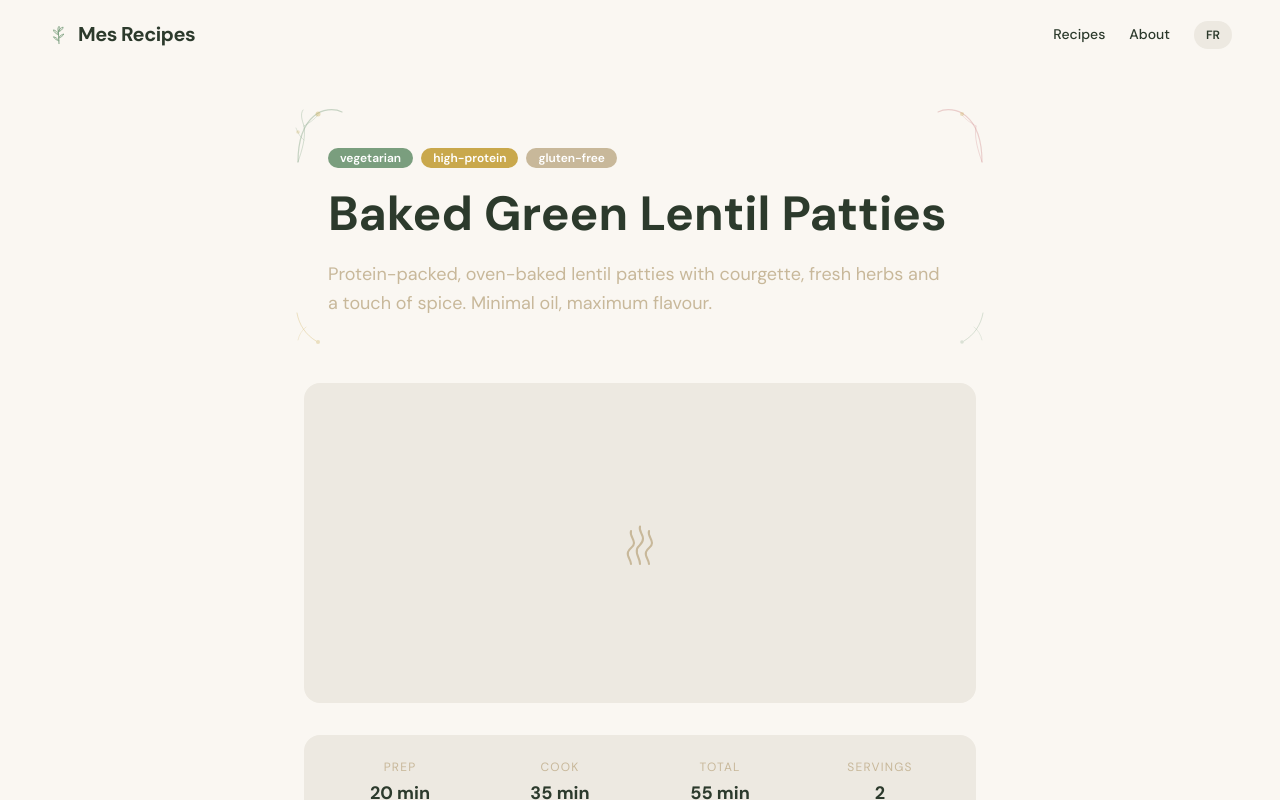
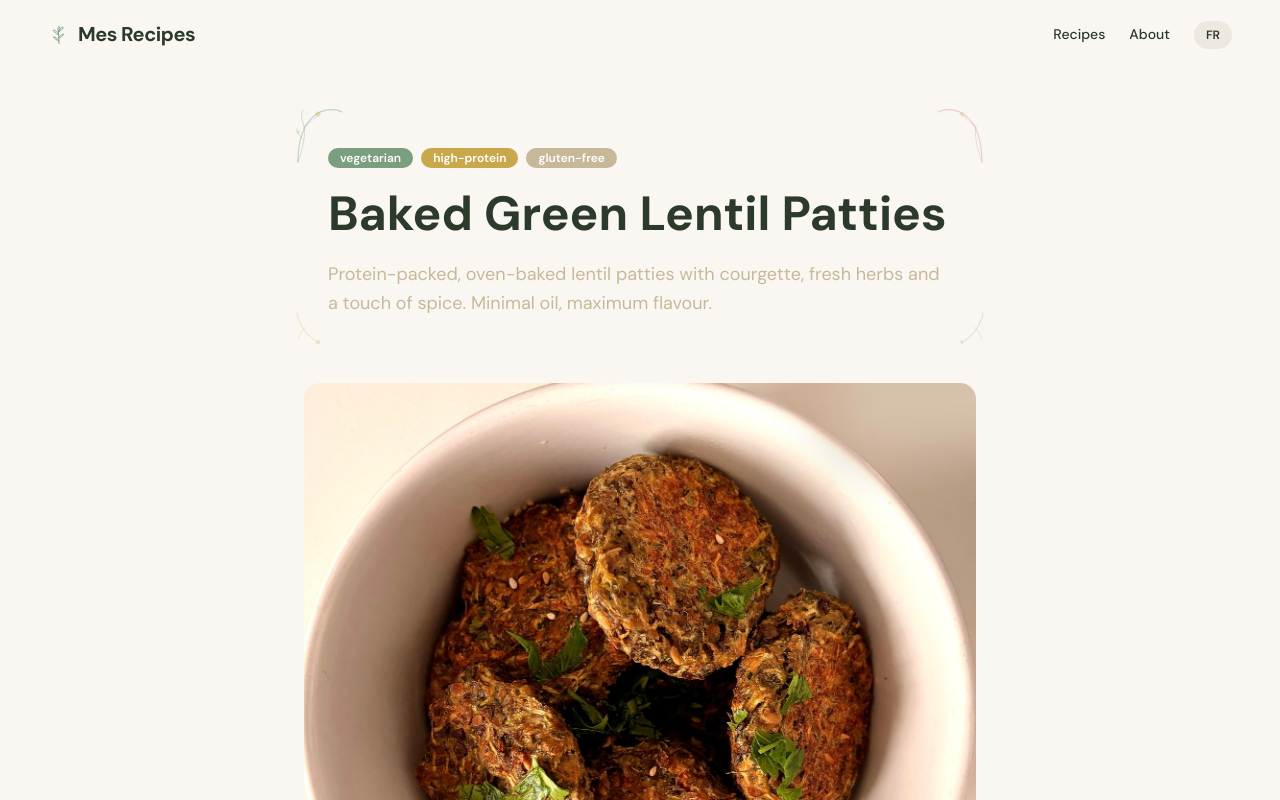
Before and after one commit to lunairda/mesrecipes, a Next.js app: page /en/recipes/baked-lentil-patties in a window 1280 px wide. Shown: the top 800 px of the page. Built offline with nearby package versions, Linux system fonts and the light colour scheme; a web font is replaced by a local one.

Commit message:
fotograf odak noktasi ve kare crop

```diff
--- a/content/recipes/en/baked-lentil-patties.mdx
+++ b/content/recipes/en/baked-lentil-patties.mdx
@@ -8,6 +8,7 @@ servings: 2
 difficulty: "easy"
 tags: ["vegetarian", "high-protein", "gluten-free"]
 heroImage: "/images/recipes/baked-lentil-patties.jpg"
+heroImageFocus: "top"
 videoUrl: ""
 featured: false
 nutrition:
--- a/src/app/[lang]/recipes/[slug]/page.tsx
+++ b/src/app/[lang]/recipes/[slug]/page.tsx
@@ -67,17 +67,18 @@ export default async function RecipePage({ params }: Props) {
           </BotanicalFrame>
 
           {hasHeroImage && recipe.heroImage ? (
-            <div className="w-full h-64 md:h-80 rounded-2xl mb-8 overflow-hidden relative">
+            <div className="w-full aspect-square rounded-2xl mb-8 overflow-hidden relative">
               <Image
                 src={recipe.heroImage}
                 alt={recipe.title}
                 fill
                 className="object-cover"
+                style={{ objectPosition: recipe.heroImageFocus === "top" ? "center 20%" : recipe.heroImageFocus === "bottom" ? "center 80%" : "center" }}
                 priority
               />
             </div>
           ) : (
-            <div className="w-full h-64 md:h-80 rounded-2xl mb-8 flex items-center justify-center" style={{ backgroundColor: "#EDE9E1" }}>
+            <div className="w-full aspect-[4/3] rounded-2xl mb-8 flex items-center justify-center" style={{ backgroundColor: "#EDE9E1" }}>
               <SteamSwirl size={48} color="#C8B89A" />
             </div>
           )}
--- a/src/types/recipe.ts
+++ b/src/types/recipe.ts
@@ -10,6 +10,7 @@ export const RecipeSchema = z.object({
   difficulty: z.enum(["easy", "medium", "hard"]),
   tags: z.array(z.string()),
   heroImage: z.string().optional(),
+  heroImageFocus: z.enum(["top", "center", "bottom"]).default("center"),
   videoUrl: z.string().optional(),
   featured: z.boolean().default(false),
   nutrition: z
```
Also changed, not shown: public/images/recipes/baked-lentil-patties.jpg (added).
